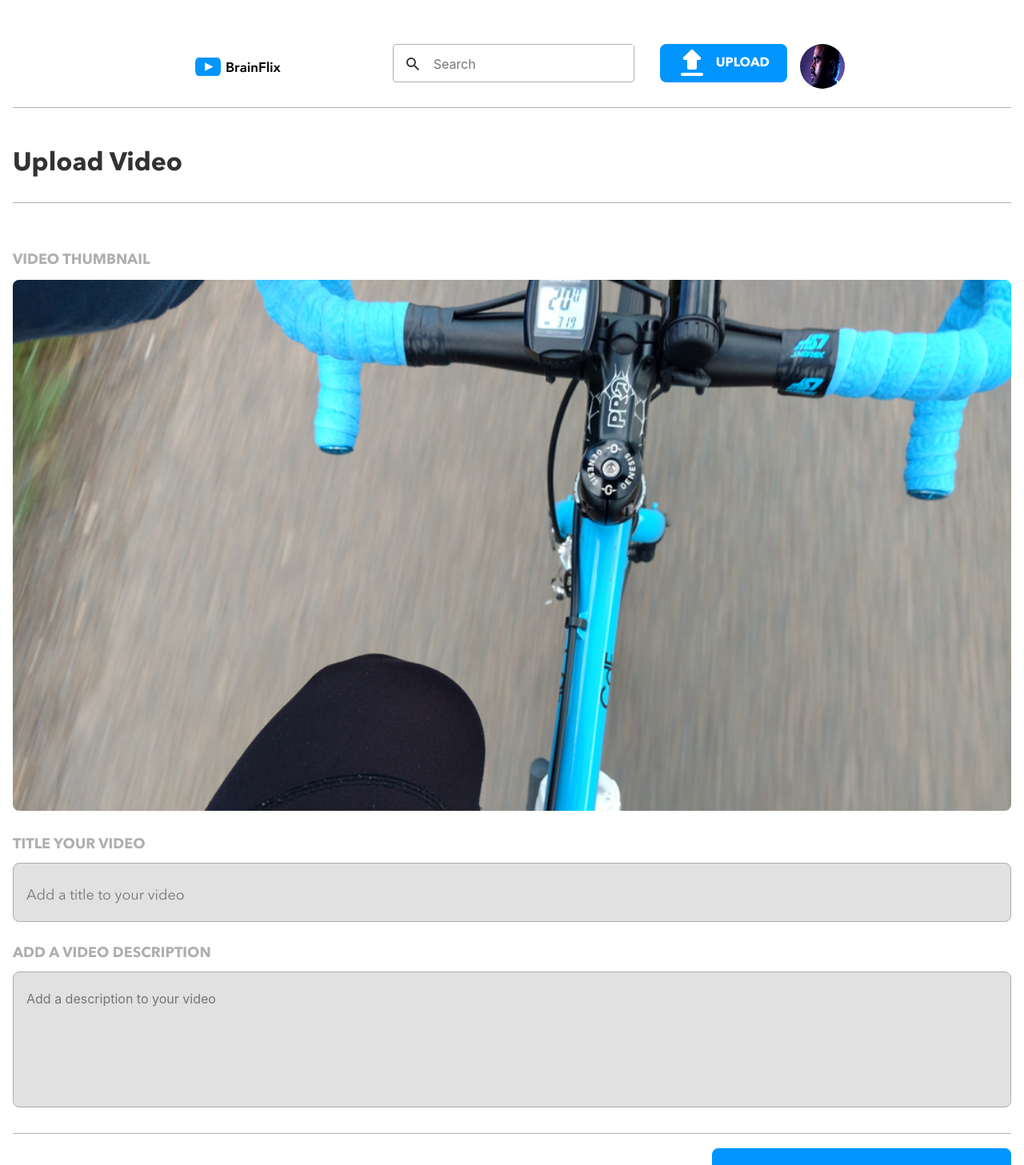
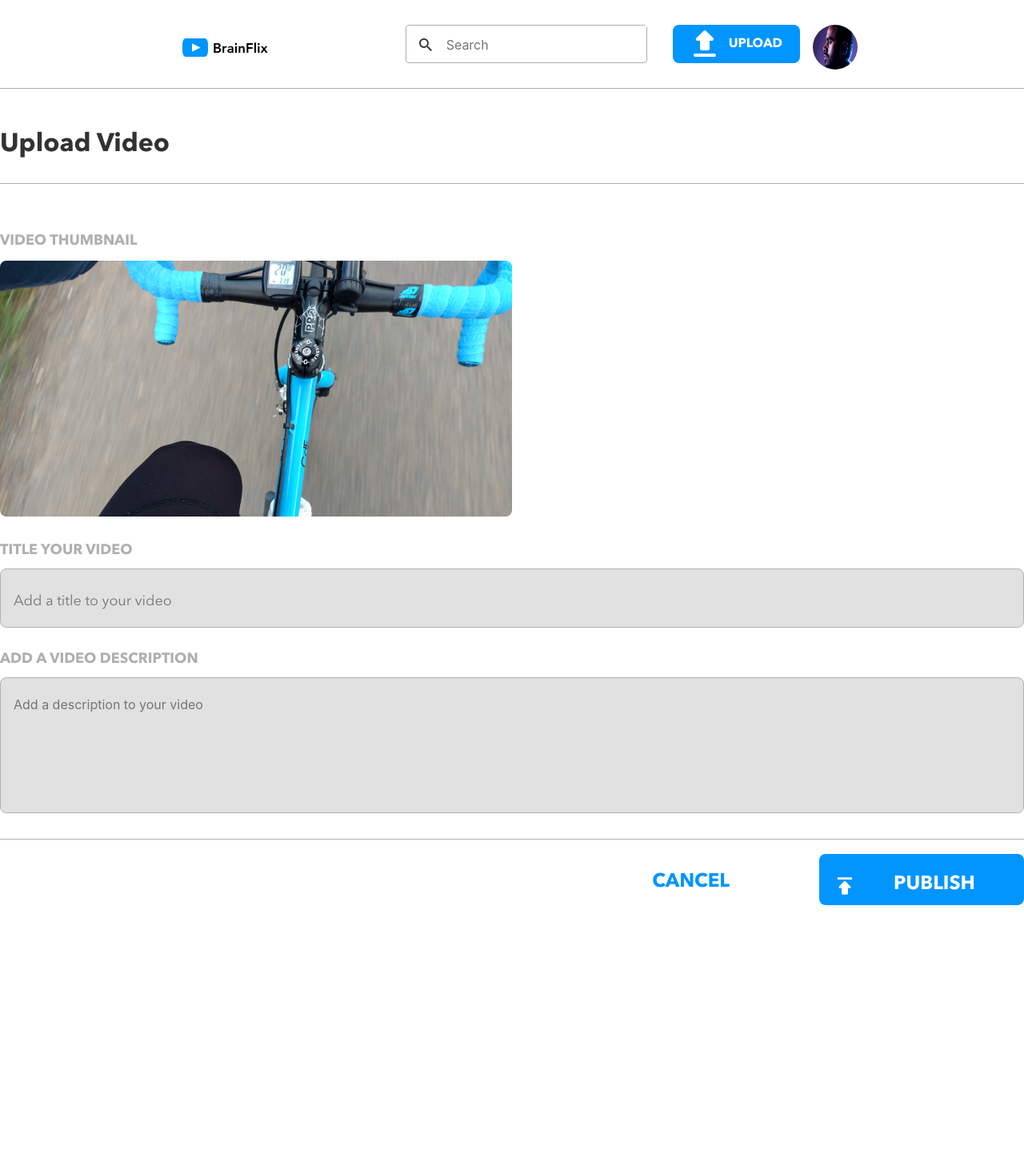
Before and after one commit to dennisagarwal/deepak-agarwal-inventory, a React (Create React App) app: page /uploads in a window 1280 px wide. Shown: the top 1457 px of the page at 80% size. After the commit the page ends 1150 px from the top, so only its background shows below. Built offline with nearby package versions, Linux system fonts and the light colour scheme.

Commit message:
upload-page-mobile-interface

```diff
--- a/src/styles/App.scss
+++ b/src/styles/App.scss
@@ -141,7 +141,6 @@
         }
       }
       @include tablet {
-        // padding-top: 1rem;
         display: flex;
         flex-direction: row;
       }
@@ -259,11 +258,11 @@
         flex-direction: column;
         width: 85%;
         @include mob-body-font($primary-color2);
+        padding: 0;
         @include mobile-padding;
-        padding-bottom: 0;
-        padding-top: 0;
-        padding-left: 0;
-        padding-right: 0;
+       @include desktop{
+         padding-top: 0;
+       }
       }
       &-name-timestamp {
         display: flex;
@@ -286,10 +285,11 @@
         @include mob-body-font($primary-color2);
         @include mobile-padding;
         line-height: 1.5;
-        padding-bottom: 0;
-        padding-top: 0;
-        padding-left: 0;
-        padding-right: 0;
+        padding: 0;
+        // padding-bottom: 0;
+        // padding-top: 0;
+        // padding-left: 0;
+        // padding-right: 0;
         @include desktop{
           font-size: 1rem;
         }
--- a/src/styles/Btn.scss
+++ b/src/styles/Btn.scss
@@ -7,7 +7,6 @@
   margin-top:1rem;
   background-color: $primary-color1;
   color:$primary-color3;
-
   border:none;
   border-radius: 0.5rem;
   margin: 0;
--- a/src/styles/Comment.scss
+++ b/src/styles/Comment.scss
@@ -37,7 +37,7 @@
       margin-bottom:3rem;
     }
     @include desktop {
-      margin-bottom:3rem;
+      margin-bottom:1rem;
     }
   }
   &__textarea-subtext {
@@ -110,18 +110,22 @@
   background-color: $primary-color1;
   height: 3rem;
   display: flex;
-
+font-family: "avenir-bold";
   @include mobile-padding;
   padding-top: 0;
   padding-bottom: 0;
+  &--img {
+    border-radius: 0.5rem;
+    padding: 0;
+    background-color: $primary-color1;
+  }
   @include tablet {
     width: 30%;
     margin-top: 2.5rem;
     margin-left: 3rem
   }
-  &--img {
-    border-radius: 0.5rem;
-    padding: 0;
-    background-color: $primary-color1;
+  @include desktop {
+    width: 20%;
   }
+
 }
--- a/src/styles/UploadPage.scss
+++ b/src/styles/UploadPage.scss
@@ -3,48 +3,55 @@
 @use "./partials/typography" as *;
 @use "./partials/mixins" as *;
 
-.upload{
+.upload {
   display: flex;
   flex-direction: column;
   @include mobile-padding;
-// align-items:flex-start;
-&__header{
+  @include tablet {
+    padding: 0;
+  }
+  &__header {
     border-bottom: 1px solid $primary-color6;
     padding-bottom: 2rem;
-  @include tablet{
+    // @include mobile-padding;
+    @include tablet {
       @include tablet-padding;
-    padding:0;
+      padding: 0;
       margin-top: 0;
       margin-bottom: 0;
     }
   }
-&__heading{
+  &__heading {
     @include mob-page-header-font($primary-color2);
     font-size: 2rem;
     font-family: "avenir-bold";
     padding-bottom: 2rem;
     padding-top: 2rem;
     border-bottom: 1px solid $primary-color6;
-  &-img{
+    &-img {
       @include mob-body-font($primary-color6);
       font-family: "avenir-bold";
       margin-top: 4rem;
     }
   }
-&__img{
+  &__img {
     width: 100%;
     border-radius: 0.5rem;
     margin-bottom: 2rem;
+    @include tablet{
+      height: 20rem;
+      width: 50%;
     }
-&__form{
+  }
+  &__form {
     display: flex;
     flex-direction: column;
-  &-label{
+    &-label {
       @include mob-body-font($primary-color6);
       font-family: "avenir-bold";
       padding-bottom: 1rem;
     }
-  &-input{
+    &-input {
       height: 2rem;
       border-radius: 0.5rem;
       background-color: $primary-color4;
@@ -53,7 +60,7 @@
       margin-bottom: 2rem;
       border: 1px solid $primary-color6;
     }
-  &-textarea{
+    &-textarea {
       height: 8rem;
       resize: none;
       border-radius: 0.5rem;
@@ -61,29 +68,22 @@
       @include mobile-padding;
       margin-bottom: 2rem;
       border: 1px solid $primary-color6;
-    @include tablet{
-      // border-bottom: 1px solid $primary-color6;
-      // padding-bottom: 2rem;
+      @include tablet {
       }
     }
-  &-buttons-div{
+    &-buttons-div {
       display: flex;
       flex-direction: column;
       width: 100%;
-    @include tablet{
-
-      width:100%;
+      @include tablet {
+        width: 100%;
         border-top: 1px solid $primary-color6;
-    //  @include tablet-padding;
         flex-direction: row;
         align-items: center;
         justify-content: flex-end;
-
-// justify-content: flex-end;
-
       }
     }
-  &-button{
+    &-button {
       display: flex;
       flex-direction: row;
       background-color: $primary-color1;
@@ -92,43 +92,37 @@ justify-content: flex-end;
       border-style: none;
       font-size: 1.5rem;
       font-family: "avenir-bold";
-    // border-top: 1px solid $primary-color6;
-    // padding-top: 2rem;
-    // align-items: center;
-    @include tablet{
+      @include tablet {
         display: flex;
-      width: 30%;
+        width: 20%;
         height: 4rem;
-
-
-
       }
-    &-img{
+      &-img {
         width: 2rem;
         height: 2rem;
       }
     }
-  &-anchor1{
+    &-anchor1 {
       font-size: 1.5rem;
       font-family: "avenir-bold";
-    color:$primary-color1;
+      color: $primary-color1;
       @include mobile-padding;
-    // justify-content: center;
       margin: 1rem auto;
-    @include tablet{
+      @include tablet {
         display: none;
       }
     }
-  &-anchor2{
+    &-anchor2 {
       display: none;
-    @include tablet{
+      @include tablet {
         font-size: 1.5rem;
         font-family: "avenir-bold";
-    color:$primary-color1;
+        color: $primary-color1;
         @include mobile-padding;
-    // justify-content: center;
         margin: 1rem;
+        margin-right: 6rem;
         display: flex;
       }
     }
-}}
+  }
+}
--- a/src/styles/Video.scss
+++ b/src/styles/Video.scss
@@ -48,6 +48,9 @@
       padding-top: 0;
       padding-bottom: 0;
       width: 50%;
+      @include desktop{
+        width: 80%;
+      }
       &-heading {
         @include mob-body-font($primary-color2);
         line-height: 1.5;
```
Lines whose indentation alone changed are shown as unchanged.
